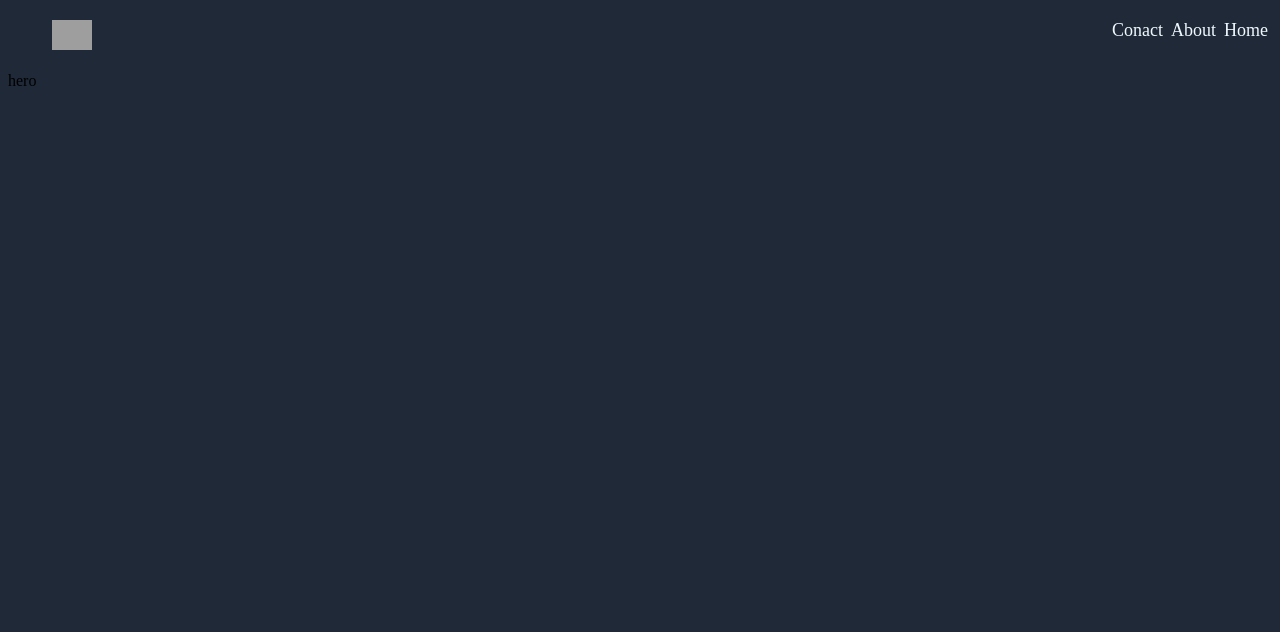
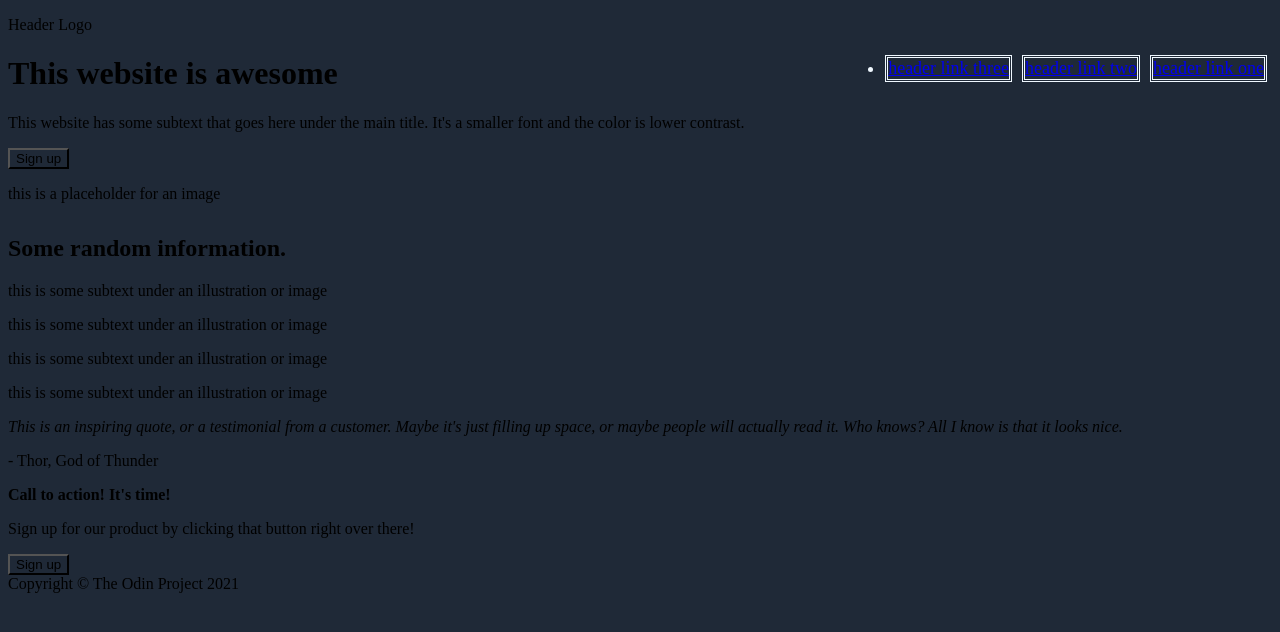
Before and after one commit to gwagsi/landing-page, a plain HTML site: page index.html in a window 1280 px wide. Drawn offline with Linux system fonts and the light colour scheme; grey boxes are pictures that could not be loaded.

Commit message:
layout backbone

```diff
--- a/index.css
+++ b/index.css
@@ -6,9 +6,10 @@
 }
 li{
     float: right;
-    padding: 4px;
     font-size: large;
     color: aliceblue;
+    margin: 5px;
+    border-style: double;
 }
 .item{
     float: left;
--- a/index.html
+++ b/index.html
@@ -10,18 +10,83 @@
 </head>
 
 <body>
-    <div class="header">
-        <ul class="header_list">
-            <li class="item"><img class="image" src="https://www.freepnglogos.com/uploads/google-logo-png/file-google-logo-svg-wikimedia-commons-23.png" alt=""></li>
-            <li>Home</li>
-            <li>About</li>
-            <li>Conact</li>
-        </ul>
+    <header>
+        <div class="nav">
+            <div class="left">
+                <p id="logo">Header Logo</p>
+            </div>
+            <div class="right">
+                <ul>
+                    <li><a href="#">header link one</a></li>
+                    <li><a href="#">header link two</a></li>
+                    <li><a href="#">header link three</a></li>
+                </ul>
+            </div>
+        </div>
+
+        <div class="welcome">
+            <div class="left">
+                <h1 class="hero">This website is awesome</h1>
+                <p class="secondary">This website has some subtext that goes here under the main title. It's a smaller
+                    font and the
+                    color is lower contrast.</p>
+                <button class="secondary">Sign up</button>
+            </div>
+            <div class="right">
+                <div class="image">
+                    <p class="secondary">this is a placeholder for an image</p>
+                </div>
+            </div>
+        </div>
+    </header>
+
+    <main>
+        <h2>Some random information.</h2>
+        <div class="card-container secondary">
+            <div class="card">
+                <div class="square"></div>
+                <p>this is some subtext under an illustration or image</p>
+            </div>
+
+            <div class="card">
+                <div class="square"></div>
+                <p>this is some subtext under an illustration or image</p>
+            </div>
+
+            <div class="card">
+                <div class="square"></div>
+                <p>this is some subtext under an illustration or image</p>
+            </div>
+
+            <div class="card">
+                <div class="square"></div>
+                <p>this is some subtext under an illustration or image</p>
+            </div>
+        </div>
+    </main>
+
+    <div class="quote">
+        <em>This is an inspiring quote, or a testimonial from a customer.
+            Maybe it's just filling up space, or maybe people will actually read it. Who knows? All I know is that it
+            looks nice.</em>
+        <p>- Thor, God of Thunder</p>
     </div>
 
+    <div class="sign-up">
+        <div class="container">
+            <div class="left">
+                <strong>Call to action! It's time!</strong>
+                <p class="secondary">Sign up for our product by clicking that button right over there!</p>
+            </div>
+            <div class="right">
+                <button class="secondary">Sign up</button>
+            </div>
+        </div>
+    </div>
 
-    <section class="hero">hero</section>
-    <footer></footer>
+    <footer>
+        Copyright &copy; The Odin Project 2021
+    </footer>
 </body>
 
 </html>
```
